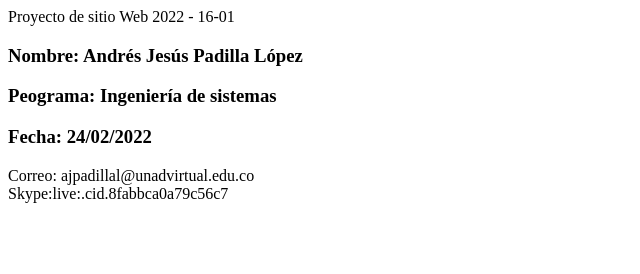
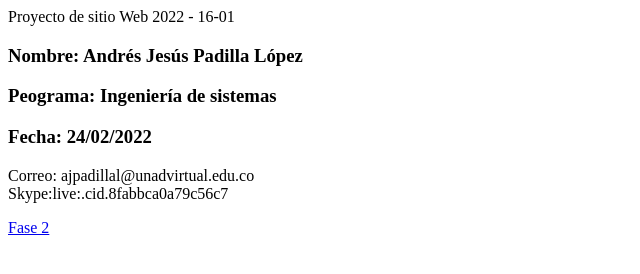
Before and after one commit to AndresJPL2002/DSW-AndresPadilla, a plain HTML site: page index.html in a window 1280 px wide. Shown: the full height of the page, 0-640 px from the left. Drawn offline with Linux system fonts and the light colour scheme.

Commit message:
Update index.html

```diff
--- a/index.html
+++ b/index.html
@@ -12,5 +12,6 @@
     <h3> Peograma: Ingeniería de sistemas </h3>
     <h3> Fecha: 24/02/2022 </h3>
     <p> Correo: ajpadillal@unadvirtual.edu.co <br> Skype:live:.cid.8fabbca0a79c56c7 <br> </p>
+    <a href="fase2/design.html"> Fase 2 </a>
 </body>
 </html>
```
